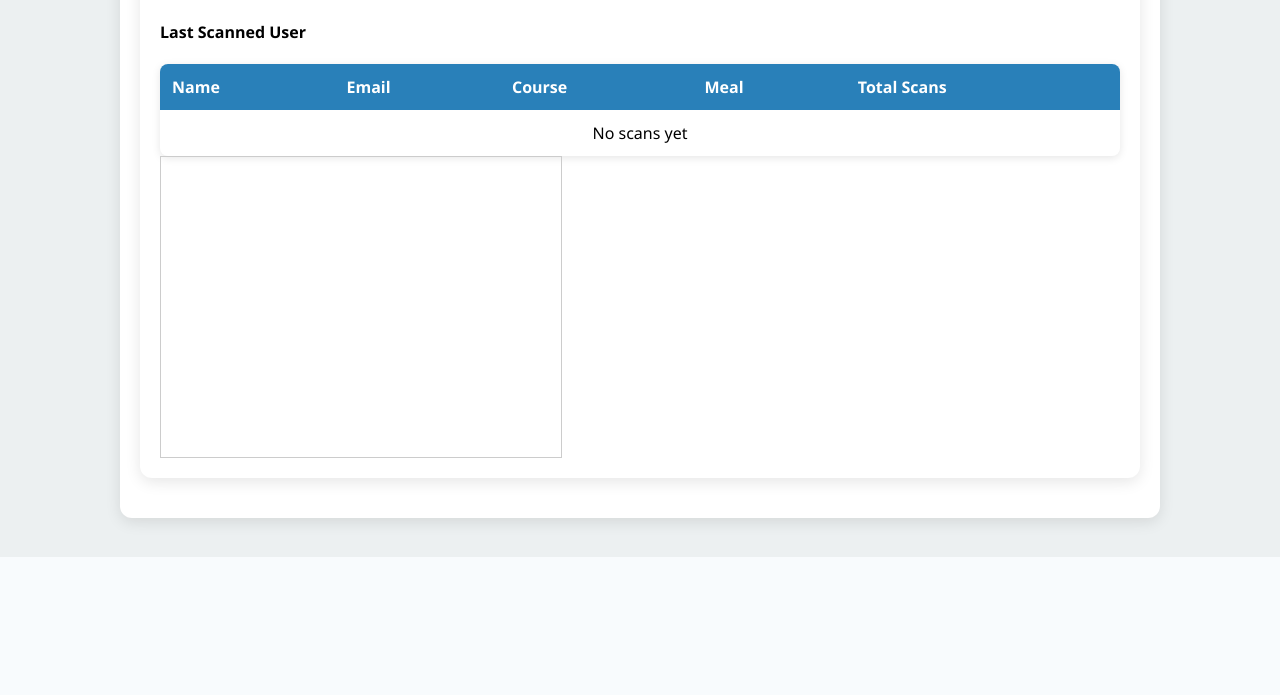
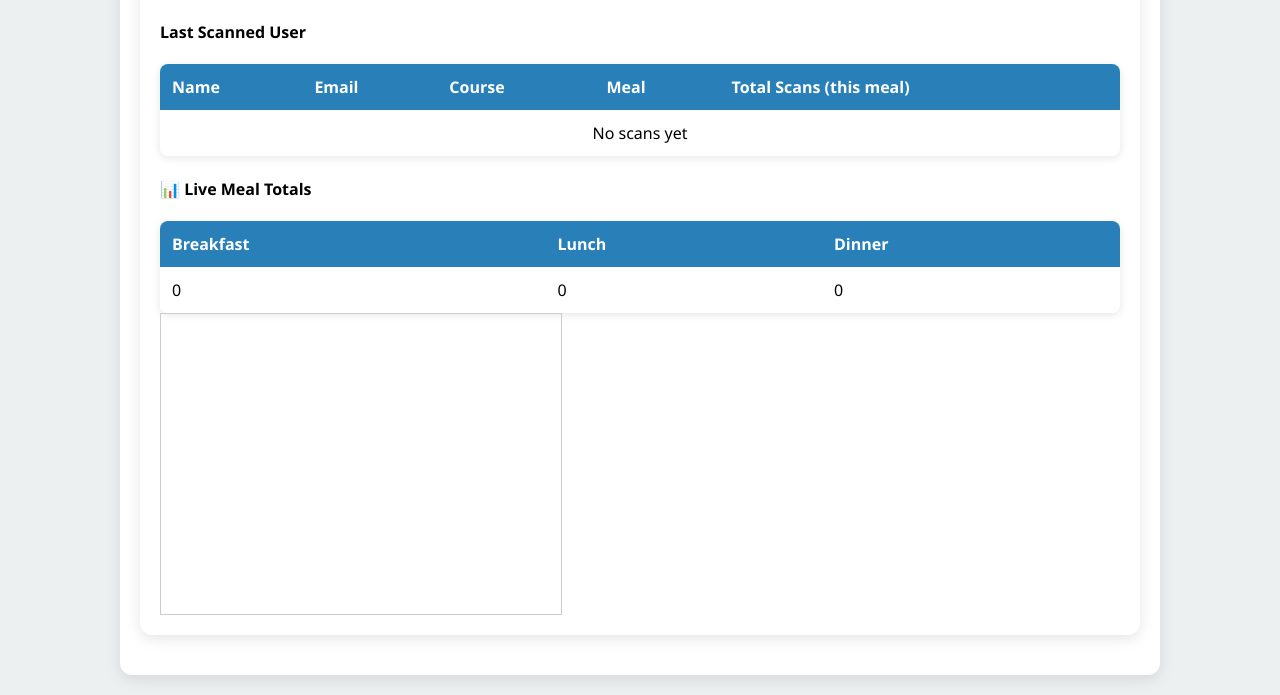
Before and after one commit to aadithr894-svg/Siberia-Mess-App, a Python web app: template templates/admin_qr_scan.html in a window 1280 px wide. Shown: the part 243-938 px from the top of the page. Before the commit the page ends 778 px from the top, so only its background shows below. Run offline with Jinja, Linux system fonts and the light colour scheme; the template is opened without the code that fills it, so the values that code supplies are empty; some libraries are stand-ins or nearby versions.

Commit message:
first commit

```diff
--- a/templates/admin_qr_scan.html
+++ b/templates/admin_qr_scan.html
@@ -13,11 +13,30 @@
         <th>Email</th>
         <th>Course</th>
         <th>Meal</th>
-        <th>Total Scans</th>
+        <th>Total Scans (this meal)</th>
       </tr>
     </thead>
     <tbody>
       <tr><td colspan="5" style="text-align:center;">No scans yet</td></tr>
+    </tbody>
+  </table>
+
+  <!-- Live Meal Totals -->
+  <h4>📊 Live Meal Totals</h4>
+  <table class="table table-bordered table-striped" id="mealTotals">
+    <thead>
+      <tr>
+        <th>Breakfast</th>
+        <th>Lunch</th>
+        <th>Dinner</th>
+      </tr>
+    </thead>
+    <tbody>
+      <tr>
+        <td id="breakfastTotal">0</td>
+        <td id="lunchTotal">0</td>
+        <td id="dinnerTotal">0</td>
+      </tr>
     </tbody>
   </table>
 
@@ -29,13 +48,13 @@
 <script>
   const lastUserTbody = document.querySelector('#lastScannedUser tbody');
 
-  // Auto-detect meal based on time
+  // Auto-detect meal
   function detectMeal() {
     const now = new Date();
     const hours = now.getHours() + now.getMinutes()/60;
     if(hours >= 7.5 && hours <= 9) return 'breakfast';
     if(hours >= 12 && hours <= 14) return 'lunch';
-    return 'dinner'; // dinner until 23:59
+    return 'dinner';
   }
 
   function updateLastScanned(data) {
@@ -50,20 +69,31 @@
     `;
   }
 
+  function updateMealTotals(totals) {
+    document.getElementById("breakfastTotal").textContent = totals.breakfast;
+    document.getElementById("lunchTotal").textContent = totals.lunch;
+    document.getElementById("dinnerTotal").textContent = totals.dinner;
+  }
+
   function scanSuccess(qrMessage) {
     fetch('/admin/scan_qr', {
       method: 'POST',
       headers: {'Content-Type': 'application/json'},
-      body: JSON.stringify({ qr_data: qrMessage, meal_type: detectMeal() })
+      body: JSON.stringify({ qr_data: qrMessage })
     })
     .then(res => res.json())
     .then(data => {
-      if(data.success) updateLastScanned(data);
+      if(data.success) {
+        updateLastScanned(data);
+        updateMealTotals(data.totals);
+      } else {
+        console.error(data.message);
+      }
     })
     .catch(err => console.error(err));
   }
 
-  // Initialize HTML5 QR Code scanner
+  // QR scanner init
   const html5QrcodeScanner = new Html5Qrcode("reader");
   Html5Qrcode.getCameras().then(cameras => {
     if(cameras && cameras.length) {
```
Also changed, not shown: app.py (+56 -31 lines).
